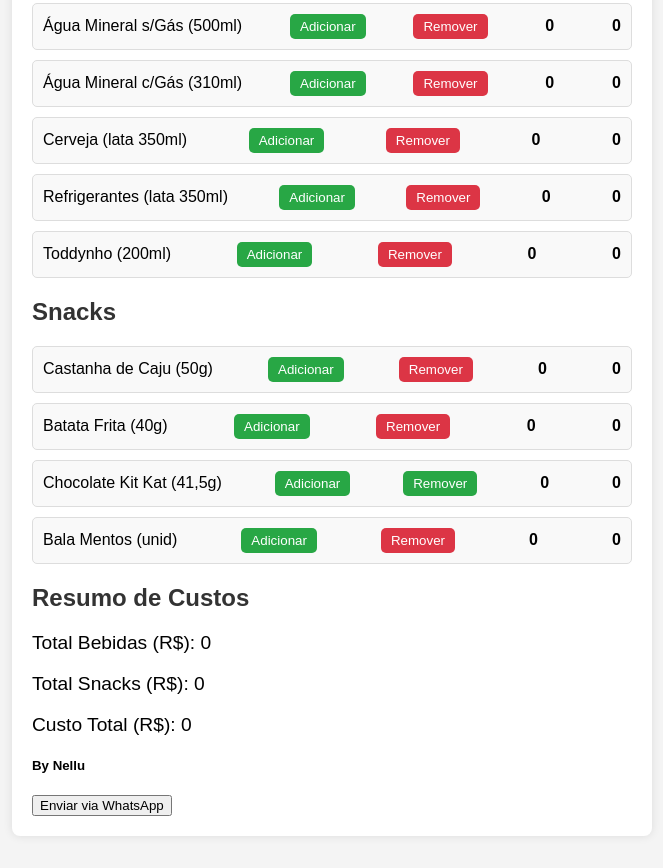
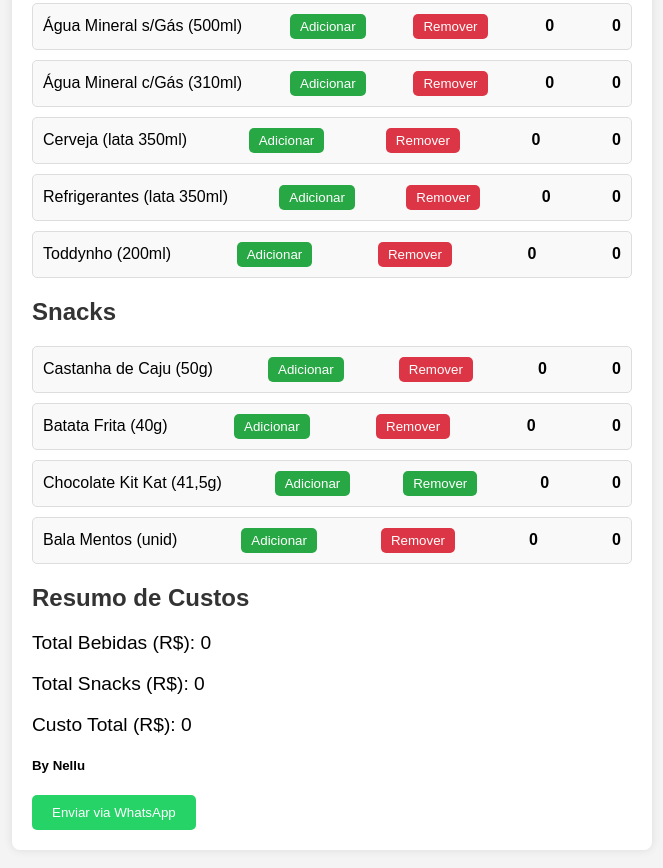
Before and after one commit to Uhultuta/app.github.io, a plain HTML site: page index.html in a window 1280 px wide. Shown: the part 246-1114 px from the top of the page, without its empty margins (308-971 px from the left). Drawn offline with Linux system fonts and the light colour scheme.

Commit message:
Update index.html

```diff
--- a/index.html
+++ b/index.html
@@ -185,7 +185,11 @@
         </div>
 
         <h5>By Nellu</h5>
-        <button onclick="sendWhatsApp()">Enviar via WhatsApp</button> <!-- Novo botão -->
+        <button
+    onclick="sendWhatsApp()"
+    style="background-color: #25D366; color: white; padding: 10px 20px; border: none; border-radius: 5px; cursor: pointer;">
+    Enviar via WhatsApp
+        </button> <!-- Novo botão -->
     </div>
 
     <script>
```
